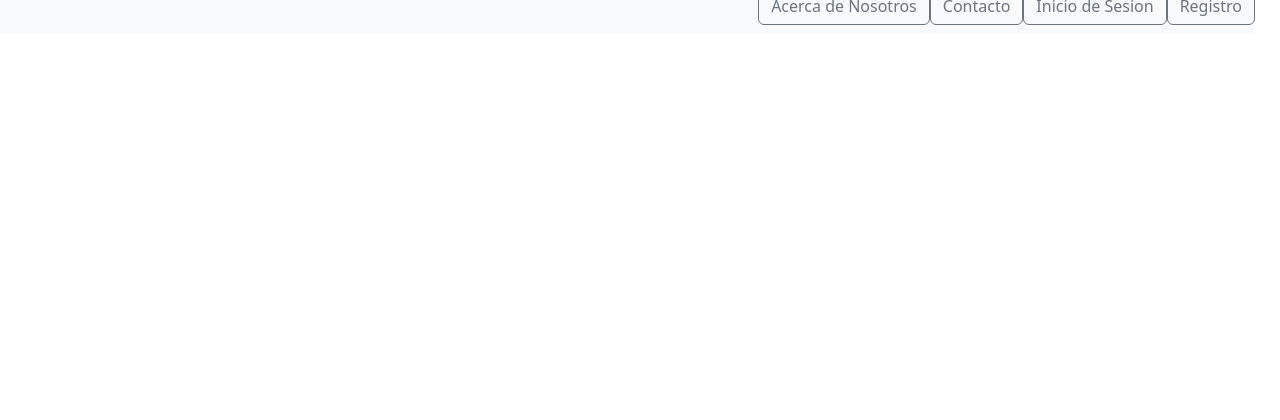
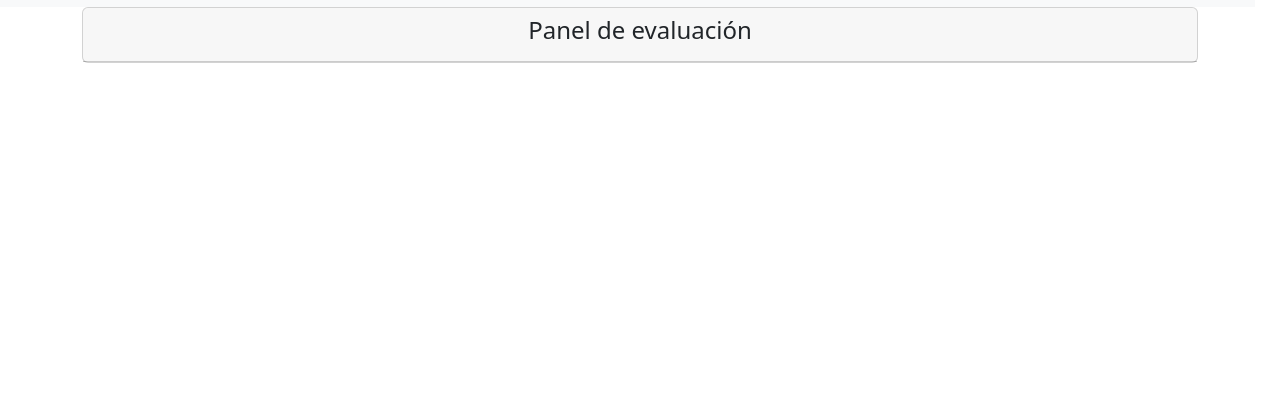
Before and after one commit to AntonioCarlosISC/proyecto_de_respaldo, a Django app: page /evaluador in a window 1280 px wide. Shown: the part 347-767 px from the top of the page. Run offline with Django 4.2, Linux system fonts and the light colour scheme.

Commit message:
Correciones en las rutas. Se se sigue mejorando el panel evaluador

```diff
--- a/libreria/templates/base.html
+++ b/libreria/templates/base.html
@@ -33,7 +33,7 @@
 
   <a  type="button" class="btn btn-outline-secondary" class="nav-link" href="contacto">Contacto</a>
 
-  <a type="button" class="btn btn-outline-secondary" class="nav-link active" href="regresar" aria-current="page">Regresar</a>
+  <a type="button" class="btn btn-outline-secondary" class="nav-link active" href='/' aria-current="page">Regresar</a>
 
 
 
--- a/libreria/templates/paginas/carousel.html
+++ b/libreria/templates/paginas/carousel.html
@@ -29,7 +29,9 @@
             <nav class="navbar justify-content-end navbar-expand-xl bg-light" style="margin-right:25px;">
                     <div class="nav navbar-nav">
 
-
+                        {%if user.rol == "evaluador"%}
+                        <a  type="button" class="btn btn-outline-secondary" class="nav-link" href="evaluador">Panel de evaluacion</a>
+                        {%endif%}
                     <a  type="button" class="btn btn-outline-secondary" class="nav-link active" href={%url 'acerca'%} aria-current="page">Acerca de Nosotros</a>
                     <a  type="button" class="btn btn-outline-secondary" class="nav-link" href="contacto">Contacto</a>
                     {% if not user.is_authenticated %}
--- a/libreria/templates/paginas/home.html
+++ b/libreria/templates/paginas/home.html
@@ -6,6 +6,7 @@
    <h1>Bienvenido a COVEYCIDET</h1>
    {% if user.is_authenticated %}
 
+   {%if user.rol == 'investigador'%}
    <div class="collapse" id="navbarToggleExternalContent" data-bs-theme="blackS">
     <div class="bg-White p-4">
       <ul class>
@@ -15,6 +16,7 @@
     </ul>
     </div>
   </div>
+
   <nav class="navbar navbar-red bg-white">
     <div class="container-fluid">
       <button class="navbar-toggler" type="button" data-bs-toggle="collapse" data-bs-target="#navbarToggleExternalContent" aria-controls="navbarToggleExternalContent" aria-expanded="false" aria-label="Toggle navigation">
@@ -22,9 +24,9 @@
       </button>
     </div>
   </nav>
-
+  {%endif%}
    <br/><br/>¡Hola <b>{{ user.username }}</b>!
-   <br/><br/>Rol: <b>{{ user.rol }}</b>
+   <br/><br/>Rol: <b>{{user.rol}}</b>
    <p></p>
     <div class="d-flex col-md-2">
       <br/>
--- a/libreria/templates/paginas/panel_evaluador.html
+++ b/libreria/templates/paginas/panel_evaluador.html
@@ -1,15 +1,11 @@
-{%extends 'paginas/carousel.html'%}
-{% comment %} Template inherits from head.djt {% endcomment %}
-{% load static %}
+{%extends 'base.html'%}
+{%block titulo%}<h1>Panel de evaluacion</h1>{%endblock%}
 
-{% block stylesheet %}
-    <link rel="stylesheet" type="text/css" href="{% static '' %}?version={{css_version}}">
-{% endblock stylesheet%}
+{%block contenido%}
 
-{% block body %}
-
-{% endblock body %}
-
-{% block scripts %}
-    <script src="{% static ''%}?version={{ js_version }}" type="module"></script>
-{% endblock scripts %}
+<div class="card">
+    <div class="card-header">
+        <h4 class="card-title text-center">Panel de evaluación</h4>
+    </div>
+</div>
+{%endblock%}
--- a/libreria/templates/paginas/regresar.html
+++ b/libreria/templates/paginas/regresar.html
@@ -24,6 +24,7 @@
   </nav>
 
    <br/><br/>¡Hola <b>{{ user.username }}</b>!
+   <br/><br/>¡Hola <b>{{ user.rol }}</b>!
    <p></p>
     <div class="d-flex col-md-2">
       <br/>
--- a/libreria/views.py
+++ b/libreria/views.py
@@ -153,7 +153,7 @@ def redirigir_usuario(request):
     else:
         return redirect('home')
 def evaluador(request):
-        return render(request, 'paginas/panel_evaluador.html')
+        return render(request,'paginas/panel_evaluador.html')
 
 
 def salir(request):
```
Also changed, not shown: db.sqlite3.
